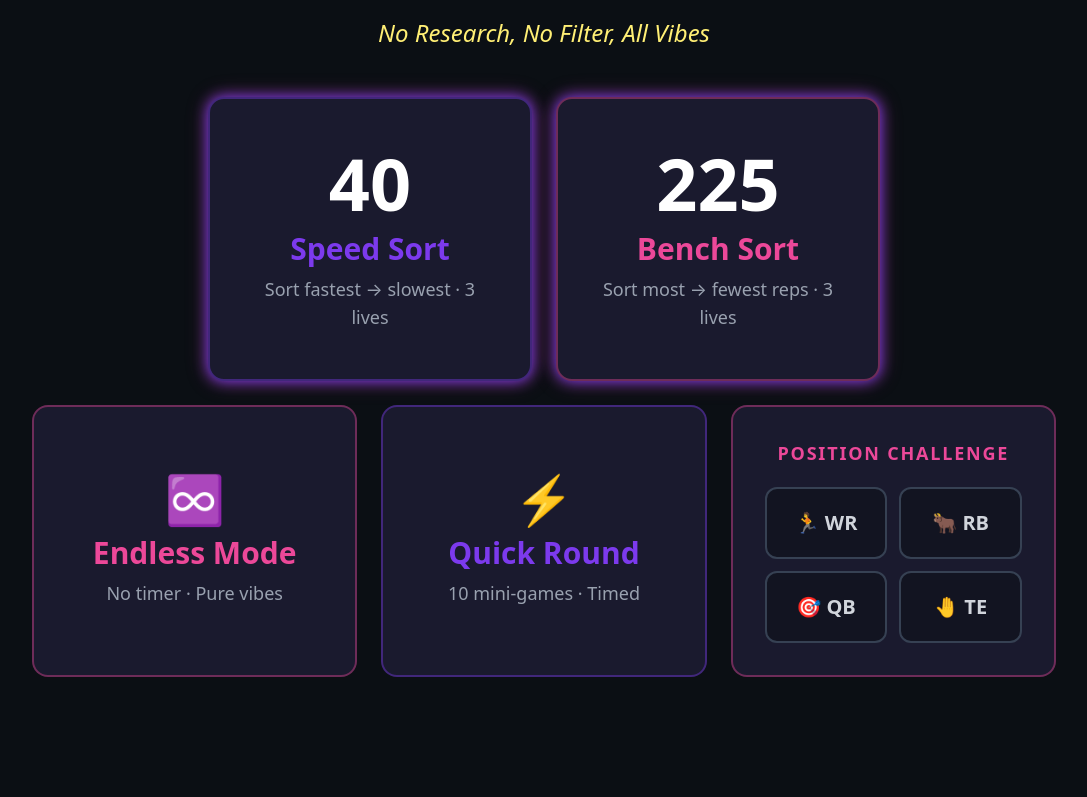
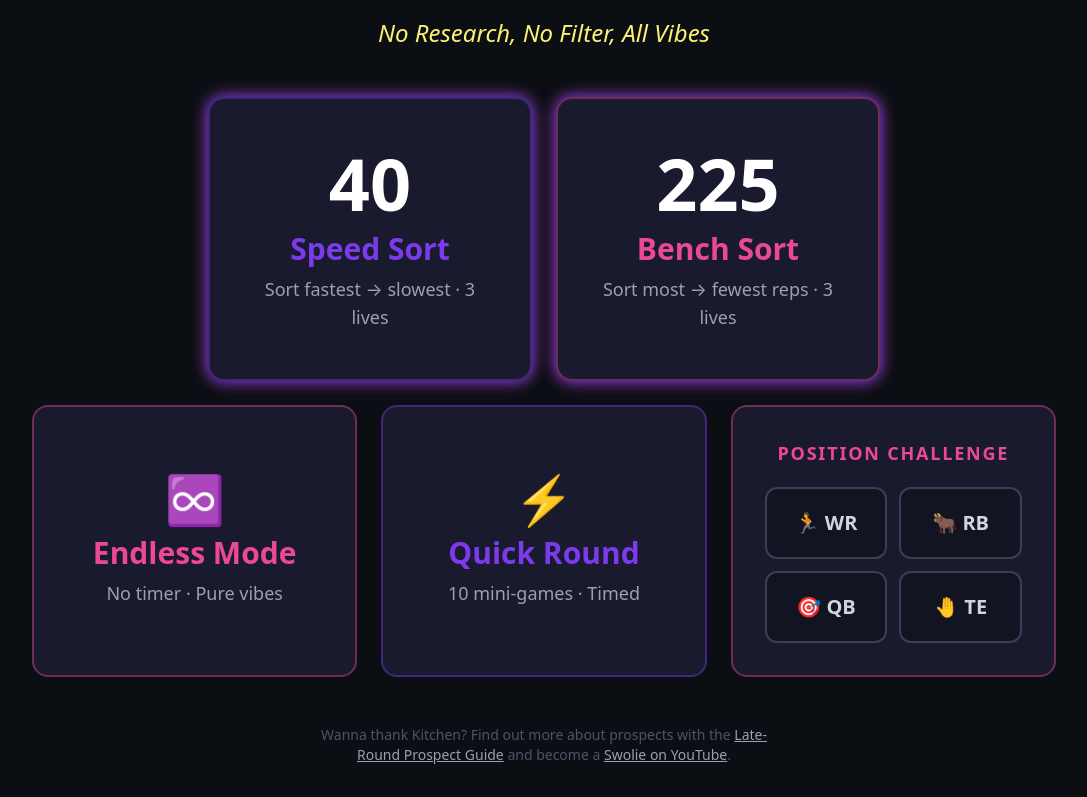
Before and after one commit to swoleclawd-bot/swolecast-combine-guessoff, a React (Vite) app: page / in a window 1280 px wide. Shown: the part 249-1046 px from the top of the page, without its empty margins (96-1183 px from the left). Before the commit the page ends 990 px from the top, so only its background shows below. Built offline with nearby package versions, Linux system fonts and the light colour scheme.

Commit message:
add promo links to menu footer

```diff
--- a/src/App.tsx
+++ b/src/App.tsx
@@ -321,6 +321,13 @@ export default function App() {
             </button>
           </div>
         </div>
+
+        <p className="text-center text-gray-600 text-sm max-w-md mt-4">
+          Wanna thank Kitchen? Find out more about prospects with the{' '}
+          <a href="https://lateround.com/#guides" target="_blank" rel="noopener noreferrer" className="text-gray-400 underline hover:text-white transition-colors">Late-Round Prospect Guide</a>
+          {' '}and become a{' '}
+          <a href="https://www.youtube.com/channel/UCRUA9P6vB_O9sEKrEluPETQ/join" target="_blank" rel="noopener noreferrer" className="text-gray-400 underline hover:text-white transition-colors">Swolie on YouTube</a>.
+        </p>
       </div>
     );
   }
```
